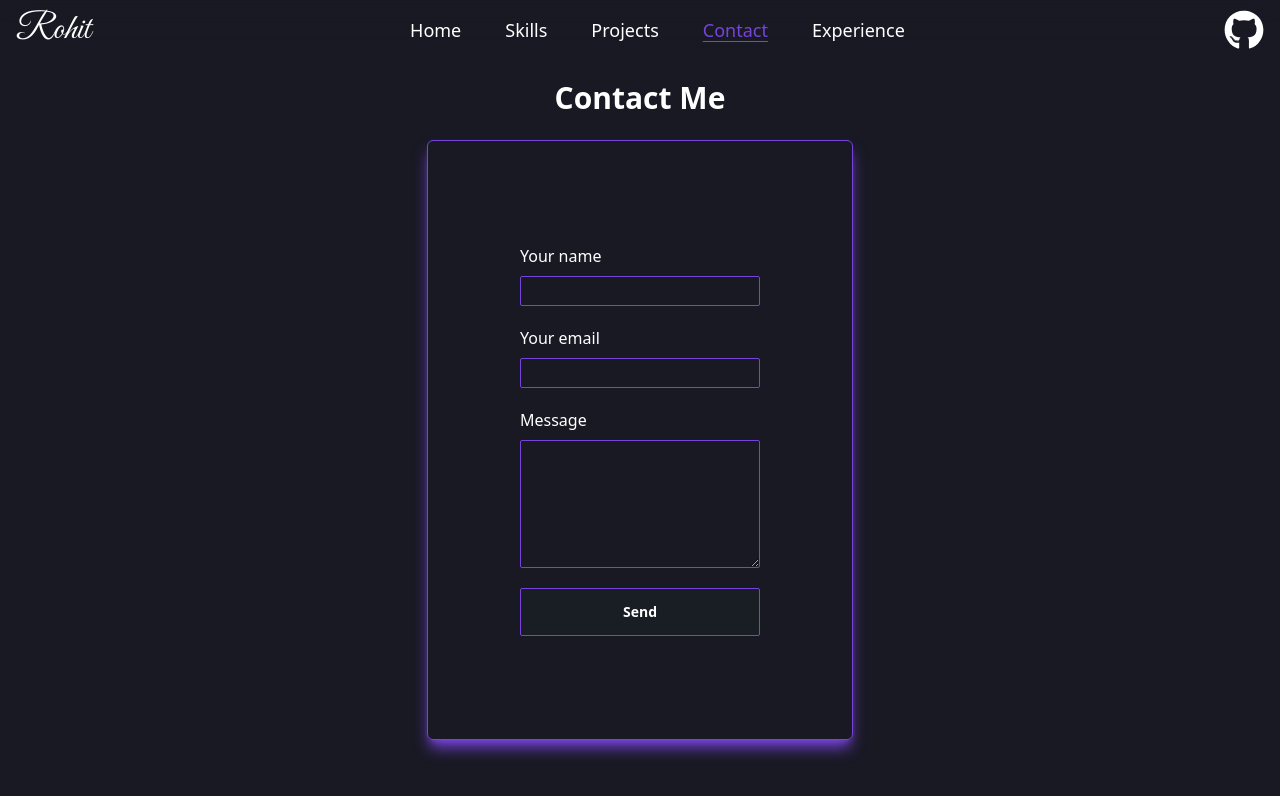
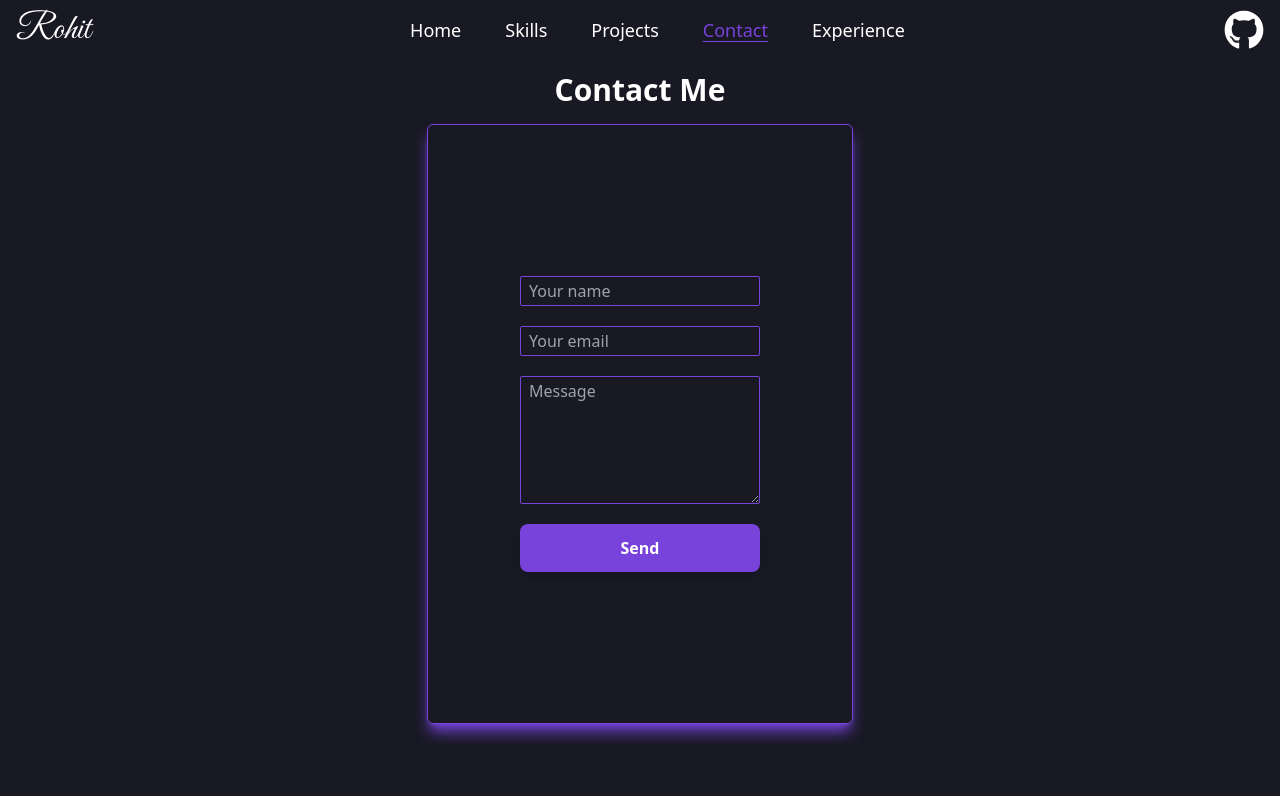
Before and after one commit to rohitumadi/portfolio, a React (Vite) app: page /contact in a window 1280 px wide. Shown: the top 796 px of the page. Built offline with nearby package versions, Linux system fonts and the light colour scheme.

Commit message:
form validations added

```diff
--- /dev/null
+++ b/src/components/Button.jsx
@@ -0,0 +1,11 @@
+function Button({ children, type = 'submit', width = '' }) {
+  return (
+    <button
+      className={`bg-primary ${width != '' ? width : 'w-full sm:w-fit'} rounded-lg px-6 py-3 font-semibold text-white shadow-lg duration-100  ease-out hover:-translate-y-2  hover:shadow-white active:translate-y-0  active:shadow-none `}
+    >
+      {children}
+    </button>
+  );
+}
+
+export default Button;
--- a/src/pages/Contact.jsx
+++ b/src/pages/Contact.jsx
@@ -1,28 +1,31 @@
 import { useRef } from 'react';
 import Heading from '../components/Heading';
 import emailjs from '@emailjs/browser';
+import Button from '../components/Button';
+import { useForm } from 'react-hook-form';
 const inputStyle =
   'border-primary focus:border-white w-60 py-0.5 px-2 focus:outline-none rounded-sm border bg-transparent';
 
 function Contact() {
+  const { register, handleSubmit, formState } = useForm();
+  const { errors } = formState;
   const form = useRef();
 
-  const sendEmail = (e) => {
-    e.preventDefault();
-    return;
+  const sendEmail = (data) => {
+    console.log('data', data);
 
-    emailjs
-      .sendForm('service_sojibiw', 'template_spabzzp', form.current, {
-        publicKey: 'B6gcQ2lDYLr05dzrV',
-      })
-      .then(
-        () => {
-          console.log('SUCCESS!');
-        },
-        (error) => {
-          console.log('FAILED...', error.text);
-        },
-      );
+    // emailjs
+    //   .sendForm('service_sojibiw', 'template_spabzzp', form.current, {
+    //     publicKey: 'B6gcQ2lDYLr05dzrV',
+    //   })
+    //   .then(
+    //     () => {
+    //       console.log('SUCCESS!');
+    //     },
+    //     (error) => {
+    //       console.log('FAILED...', error.text);
+    //     },
+    //   );
   };
   return (
     <>
@@ -30,28 +33,75 @@ function Contact() {
       <div className=" flex h-screen w-full justify-center ">
         <form
           ref={form}
-          onSubmit={sendEmail}
-          className="shadow-primary border-primary mt-6  flex h-3/4 w-4/5 flex-col items-center justify-center gap-5 rounded-md border bg-transparent p-5 text-white shadow-lg lg:w-1/3"
+          onSubmit={handleSubmit(sendEmail)}
+          className="shadow-primary border-primary mt-4  flex h-3/4 w-4/5 flex-col items-center justify-center gap-5 rounded-md border bg-transparent p-5 text-white shadow-lg lg:w-1/3"
         >
           <div className="flex flex-col gap-2">
-            <label htmlFor="name">Your name</label>
-            <input type="text" name="user_name" className={inputStyle} />
+            <input
+              placeholder="Your name"
+              type="text"
+              {...register('name', {
+                required: 'This field is required',
+                pattern: {
+                  value: /^[A-Za-z]+$/i,
+                  message: 'Only Alphabetic characters allowed',
+                },
+                minLength: {
+                  value: 3,
+                  message: 'Name must be at least 3 characters',
+                },
+              })}
+              name="name"
+              className={inputStyle}
+            />
+            {errors?.name?.message && (
+              <p className="text-sm text-red-600">{errors.name.message}</p>
+            )}
           </div>
-          <div className="flex flex-col gap-2">
-            <label htmlFor="email">Your email</label>
-            <input type="text" name="user_email" className={inputStyle} />
+          <div className="relative flex flex-col gap-2">
+            <input
+              placeholder="Your email"
+              {...register('email', {
+                required: 'This field is required',
+                pattern: {
+                  value: /^[^\s@]+@[^\s@]+\.[^\s@]+$/,
+                  message: 'Invalid email address',
+                },
+              })}
+              type="email"
+              name="email"
+              className={inputStyle}
+            />
+
+            {errors.email && (
+              <p className="text-sm text-red-600">{errors.email.message}</p>
+            )}
           </div>
           <div className="flex flex-col  gap-2">
-            <label htmlFor="message">Message</label>
-            <textarea name="message" className={`${inputStyle} h-32`} />
+            <textarea
+              {...register('message', {
+                required: 'This field is required',
+                minLength: {
+                  value: 200,
+                  message: 'Max characters reached',
+                },
+              })}
+              placeholder="Message"
+              name="message"
+              className={`${inputStyle} h-32`}
+            />
+            {errors.message && (
+              <p className="text-sm text-red-600">{errors.message.message}</p>
+            )}
           </div>
-          <button
+          {/* <button
             type="submit"
             value="send"
             className="btn border-primary hover:bg-primary  w-60 rounded-sm text-white"
           >
             Send
-          </button>
+          </button> */}
+          <Button width="w-60">Send</Button>
         </form>
       </div>
     </>
--- a/src/pages/Homepage.jsx
+++ b/src/pages/Homepage.jsx
@@ -1,3 +1,5 @@
+import Button from '../components/Button';
+
 function Homepage() {
   return (
     <section className="m-5 mt-10">
@@ -22,9 +24,7 @@ function Homepage() {
               with an experience in Fullstack engineering.
             </span>
           </p>
-          <button className="bg-primary w-full rounded-lg px-6 py-3 font-semibold text-white shadow-lg duration-100  ease-out hover:-translate-y-2  hover:shadow-white active:translate-y-0  active:shadow-none sm:w-fit">
-            Download CV
-          </button>
+          <Button>Download CV</Button>
         </div>
       </div>
     </section>
--- a/src/ui/AppLayout.jsx
+++ b/src/ui/AppLayout.jsx
@@ -6,7 +6,7 @@ function AppLayout() {
   return (
     <main className="flex min-h-screen flex-col   bg-[#191924]">
       <Navbar />
-      <div className="container mx-auto mt-5">
+      <div className="container mx-auto mt-3">
         <Outlet />
       </div>
     </main>
```
